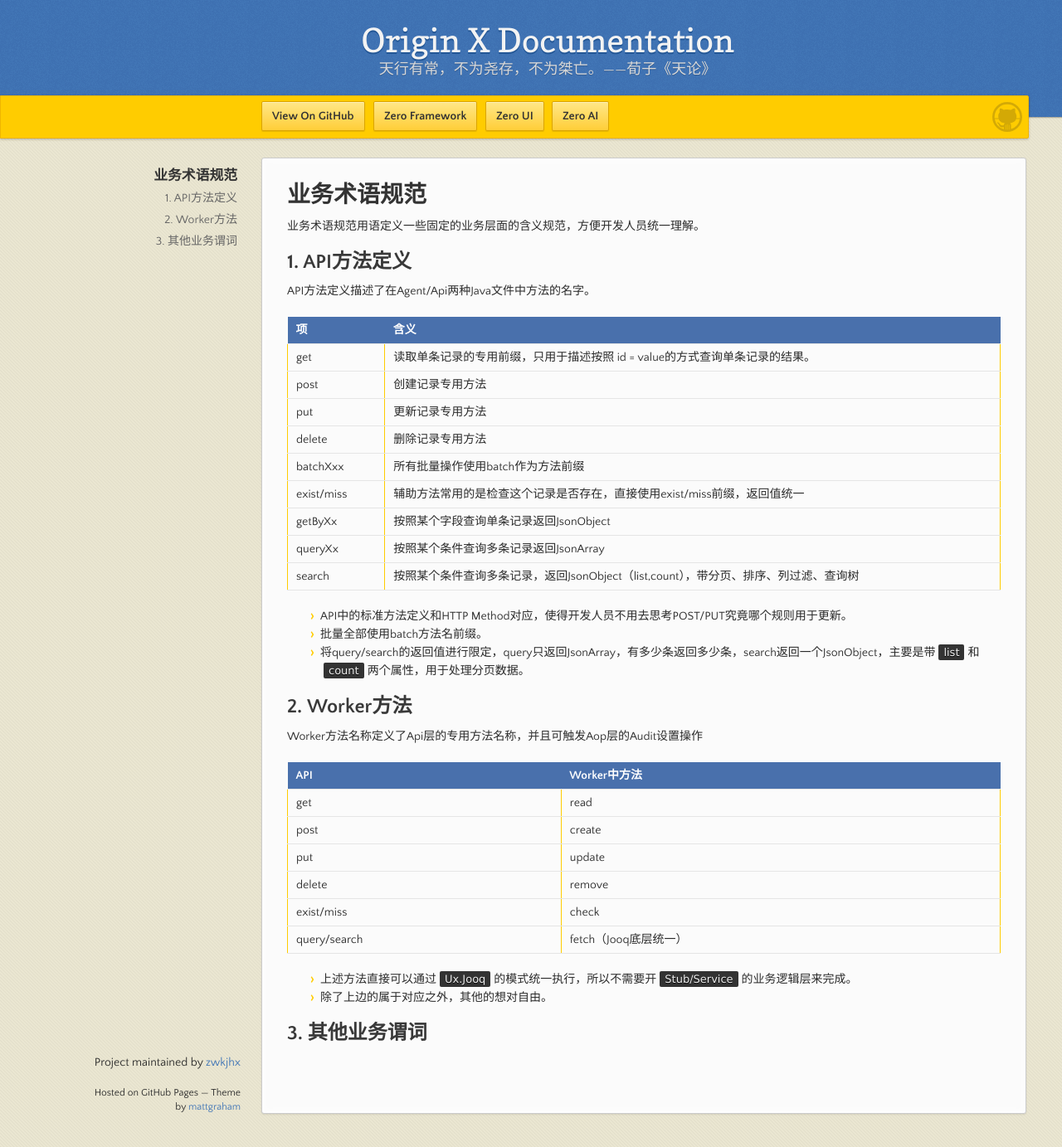
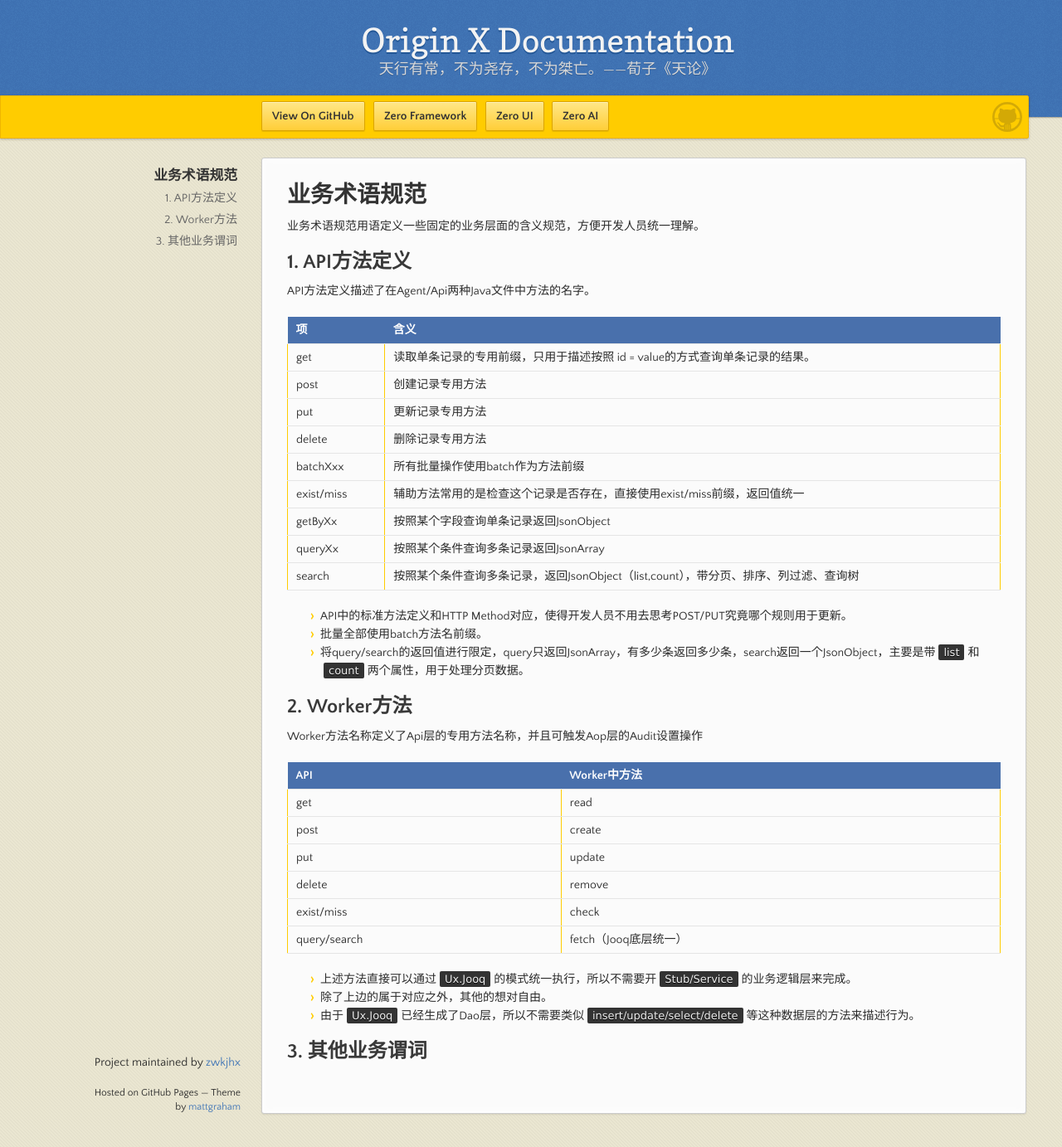
Before and after one commit to zwkjhx/ox-doc, a Jekyll site: the page built from specification/1-zerogui-fan/spc-003-ye-wu-zhu-yu-gui-fan.md, in a window 1280 px wide and 1383 px high. Shown: the whole window at 83% size. Built offline with Jekyll 4.4.1, drawn with Linux system fonts in a browser that asks for light colours; our own code applies the rules of GitHub Pages for plain Markdown files.

Commit message:
Updates specification/1-zerogui-fan/spc-003-ye-wu-zhu-yu-gui-fan.md
Auto commit by GitBook Editor

```diff
--- a/specification/1-zerogui-fan/spc-003-ye-wu-zhu-yu-gui-fan.md
+++ b/specification/1-zerogui-fan/spc-003-ye-wu-zhu-yu-gui-fan.md
@@ -37,5 +37,6 @@ Worker方法名称定义了Api层的专用方法名称，并且可触发Aop层
 
 * 上述方法直接可以通过`Ux.Jooq`的模式统一执行，所以不需要开`Stub/Service`的业务逻辑层来完成。
 * 除了上边的属于对应之外，其他的想对自由。
+* 由于`Ux.Jooq`已经生成了Dao层，所以不需要类似`insert/update/select/delete`等这种数据层的方法来描述行为。
 
 ## 3. 其他业务谓词
```
